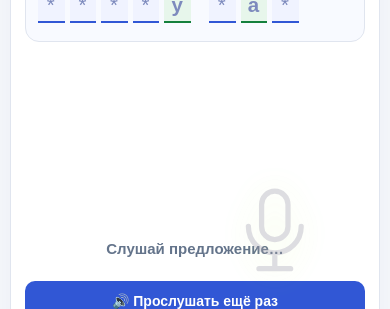
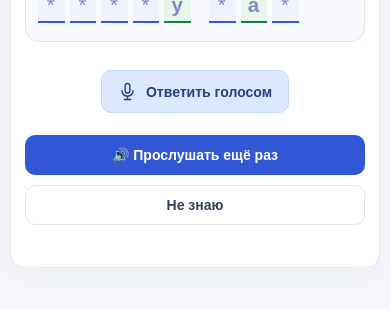
Before and after one commit to koretskyi/english-word-trainer, a React (Vite) app: page / in a window 390 px wide. Both pictures are taken after a click on the button "Аудирование". Shown: the part 460-769 px from the top of the page. Built offline with nearby package versions, Linux system fonts and the light colour scheme.

Commit message:
Make audition microphone a separate voice-answer control

```diff
--- a/src/pages/AuditionPage.jsx
+++ b/src/pages/AuditionPage.jsx
@@ -78,6 +78,7 @@ export default function AuditionPage({ sentences, selectedLevel, setSelectedLeve
   const [autoVoiceStatus, setAutoVoiceStatus] = useState("idle");
   const [micLevel, setMicLevel] = useState(0);
   const [voiceConfetti, setVoiceConfetti] = useState(false);
+  const [voiceModeActive, setVoiceModeActive] = useState(false);
   const autoVoiceRef = useRef(null);
   const confettiTimerRef = useRef(null);
   const manualInputRef = useRef(false);
@@ -109,6 +110,7 @@ export default function AuditionPage({ sentences, selectedLevel, setSelectedLeve
     setAutoVoiceStatus("idle");
     setMicLevel(0);
     setVoiceConfetti(false);
+    setVoiceModeActive(false);
     window.clearTimeout(confettiTimerRef.current);
     setVoiceAnswer("");
     setResult("");
@@ -136,6 +138,7 @@ export default function AuditionPage({ sentences, selectedLevel, setSelectedLeve
 
   function startAutomaticListening() {
     if (manualInputRef.current || !englishText || result === "correct") return;
+    setVoiceModeActive(true);
     window.clearTimeout(retryTimerRef.current);
     autoVoiceRef.current?.stop();
     setSpeechError("");
@@ -168,6 +171,7 @@ export default function AuditionPage({ sentences, selectedLevel, setSelectedLeve
         if (normalizeSentence(recognizedText) === normalizeSentence(englishText)) {
           setSpeechError("");
           setResult("correct");
+          setVoiceModeActive(false);
         } else {
           setSpeechError("Предложение распознано не полностью или с ошибками. Попробуй ещё раз.");
           setResult("");
@@ -206,6 +210,7 @@ export default function AuditionPage({ sentences, selectedLevel, setSelectedLeve
 
   function updateWordAnswer(token, nextValue) {
     manualInputRef.current = true;
+    setVoiceModeActive(false);
     window.clearTimeout(retryTimerRef.current);
     autoVoiceRef.current?.stop();
     setAutoVoiceStatus("idle");
@@ -304,11 +309,21 @@ export default function AuditionPage({ sentences, selectedLevel, setSelectedLeve
         })}
       </div>
 
-      <div className="audition-voice-area">
-        <button className={`audition-mic-button${autoVoiceStatus === "listening" ? " is-listening" : ""}`}
+      <div className={`audition-voice-area${voiceModeActive ? " is-active" : ""}`}>
+        {!voiceModeActive ? (
+          <button className={`button button-secondary word-microphone-button${autoVoiceStatus === "listening" ? " is-listening" : ""}`}
             type="button" onClick={startAutomaticListening}
             disabled={["speaking", "listening", "transcribing"].includes(autoVoiceStatus) || result === "correct" || manualInputRef.current}
-          aria-label="Включить микрофон и произнести предложение">
+            aria-label="Ответить голосом">
+            <svg viewBox="0 0 24 24" aria-hidden="true"><path d="M12 14a3 3 0 0 0 3-3V5a3 3 0 0 0-6 0v6a3 3 0 0 0 3 3Z"/><path d="M19 11a7 7 0 0 1-14 0M12 18v4m-4 0h8"/></svg>
+            Ответить голосом
+          </button>
+        ) : (
+          <>
+            <button className={`word-listening-mic-button audition-mic-button${autoVoiceStatus === "listening" ? " is-listening" : ""}`}
+              type="button" onClick={startAutomaticListening}
+              disabled={["speaking", "listening", "transcribing"].includes(autoVoiceStatus) || result === "correct" || manualInputRef.current}
+              aria-label="Микрофон — произнеси всё предложение">
               <span className="word-mic-visualizer" aria-hidden="true"
                 style={{ "--mic-level": micLevel, "--mic-scale": 1 + micLevel * 0.34 }}>
                 <span className="word-mic-glow" />
@@ -328,8 +343,10 @@ export default function AuditionPage({ sentences, selectedLevel, setSelectedLeve
                 autoVoiceStatus === "listening" ? "Микрофон активен — произнеси всё предложение целиком." :
                 autoVoiceStatus === "transcribing" ? "Распознаю речь…" :
                 voiceAnswer ? "Текст распознан" :
-            "Нажми на микрофон и произнеси всё предложение целиком."}
+                "Произнеси всё предложение целиком."}
             </p>
+          </>
+        )}
       </div>
       <div className="audition-audio-actions">
         <button className="button button-primary" type="button" onClick={playSentenceAndListen} disabled={result === "correct" || manualInputRef.current}>
```
Lines whose indentation alone changed are shown as unchanged.
